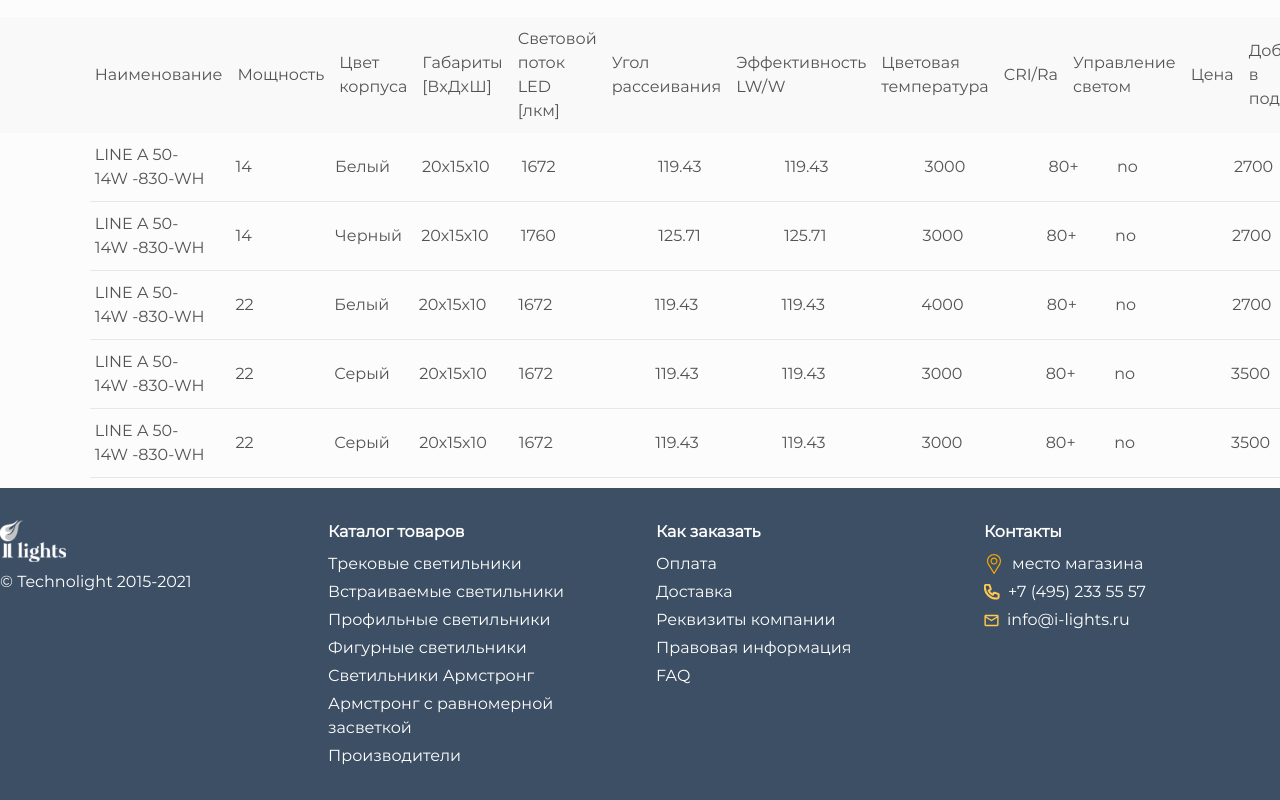
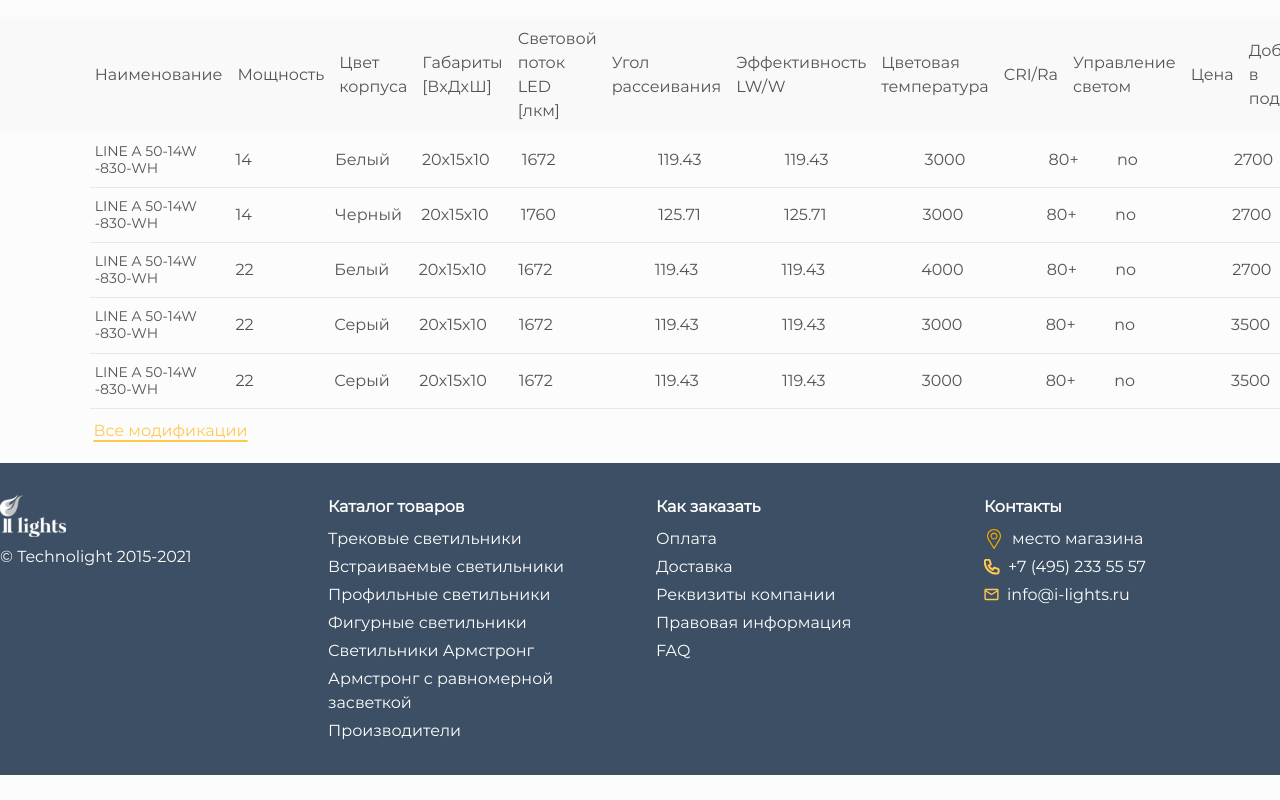
Before and after one commit to 89811421793/lamps, a Next.js app: page /card in a window 1280 px wide. Shown: the part 1446-2246 px from the top of the page. After the commit the page ends 2221 px from the top, so only its background shows below. Built offline with nearby package versions, Linux system fonts and the light colour scheme.

Commit message:
подчеркиваемая ссылка (настройка высоты подчеркивания)

```diff
--- a/src/app/card/page.tsx
+++ b/src/app/card/page.tsx
@@ -246,7 +246,9 @@ const Card: React.FC = () => {
       </div>
 
       <div className="flex items-center max-w-[1285px] w-full mb-[10px] ml-[7.4%]">
-        <span className="flex-wrap w-[9%] mr-[2%]">LINE A 50-14W -830-WH</span>
+        <span className="flex-wrap text-[var(--darkgrey)] font-montserrat text-[14px] font-[500] leading-[17.07px] w-[9%] mr-[2%]">
+          LINE A 50-14W -830-WH
+        </span>
         <span className="mr-[6.5%]">14</span>
         <span className="mr-[2.5%]">Белый</span>
         <span className="mr-[2.5%]">20х15х10</span>
@@ -263,7 +265,9 @@ const Card: React.FC = () => {
       <hr className="my-[10px] ml-[7%]" />
 
       <div className="flex items-center max-w-[1285px] w-full mb-[10px] ml-[7.4%]">
-        <span className="flex-wrap w-[9%] mr-[2%]">LINE A 50-14W -830-WH</span>
+        <span className="flex-wrap text-[var(--darkgrey)] font-montserrat text-[14px] font-[500] leading-[17.07px] w-[9%] mr-[2%]">
+          LINE A 50-14W -830-WH
+        </span>
         <span className="mr-[6.5%]">14</span>
         <span className="mr-[1.5%]">Черный</span>
         <span className="mr-[2.5%]">20х15х10</span>
@@ -280,7 +284,9 @@ const Card: React.FC = () => {
       <hr className="my-[10px] ml-[7%]" />
 
       <div className="flex items-center max-w-[1285px] w-full mb-[10px] ml-[7.4%]">
-        <span className="flex-wrap w-[9%] mr-[2%]">LINE A 50-14W -830-WH</span>
+        <span className="flex-wrap text-[var(--darkgrey)] font-montserrat text-[14px] font-[500] leading-[17.07px] w-[9%] mr-[2%]">
+          LINE A 50-14W -830-WH
+        </span>
         <span className="mr-[6.3%]">22</span>
         <span className="mr-[2.3%]">Белый</span>
         <span className="mr-[2.5%]">20х15х10</span>
@@ -297,7 +303,9 @@ const Card: React.FC = () => {
       <hr className="my-[10px] ml-[7%]" />
 
       <div className="flex items-center max-w-[1285px] w-full  mb-[10px] ml-[7.4%]">
-        <span className="flex-wrap w-[9%] mr-[2%]">LINE A 50-14W -830-WH</span>
+        <span className="flex-wrap text-[var(--darkgrey)] font-montserrat text-[14px] font-[500] leading-[17.07px] w-[9%] mr-[2%]">
+          LINE A 50-14W -830-WH
+        </span>
         <span className="mr-[6.3%]">22</span>
         <span className="mr-[2.3%]">Серый</span>
         <span className="mr-[2.5%]">20х15х10</span>
@@ -314,7 +322,9 @@ const Card: React.FC = () => {
       <hr className="my-[10px] ml-[7%]" />
 
       <div className="flex items-center max-w-[1285px] w-full  mb-[10px] ml-[7.4%]">
-        <span className="flex-wrap w-[9%] mr-[2%]">LINE A 50-14W -830-WH</span>
+        <span className="flex-wrap text-[var(--darkgrey)] font-montserrat text-[14px] font-[500] leading-[17.07px] w-[9%] mr-[2%]">
+          LINE A 50-14W -830-WH
+        </span>
         <span className="mr-[6.3%]">22</span>
         <span className="mr-[2.3%]">Серый</span>
         <span className="mr-[2.5%]">20х15х10</span>
@@ -329,6 +339,12 @@ const Card: React.FC = () => {
       </div>
 
       <hr className="my-[10px] ml-[7%]" />
+      <a
+        href="#"
+        className="ml-[7.3%] text-[var(--secondary)] underline mb-[20px] block mod"
+      >
+        Все модификации
+      </a>
     </>
   );
 };
--- a/src/app/globals.css
+++ b/src/app/globals.css
@@ -69,6 +69,12 @@ body {
   content: url('/plus_grey.svg');
 }
 
+.mod {
+  text-decoration: underline;
+  text-decoration-thickness: 1.5px; /* Для увеличения толщины подчеркивания */
+  text-underline-offset: 4px; /* Для смещения подчеркивания вниз */
+}
+
 
 /* Для WebKit-браузеров (Chrome, Safari) */
 .scrollable-container::-webkit-scrollbar {
```
